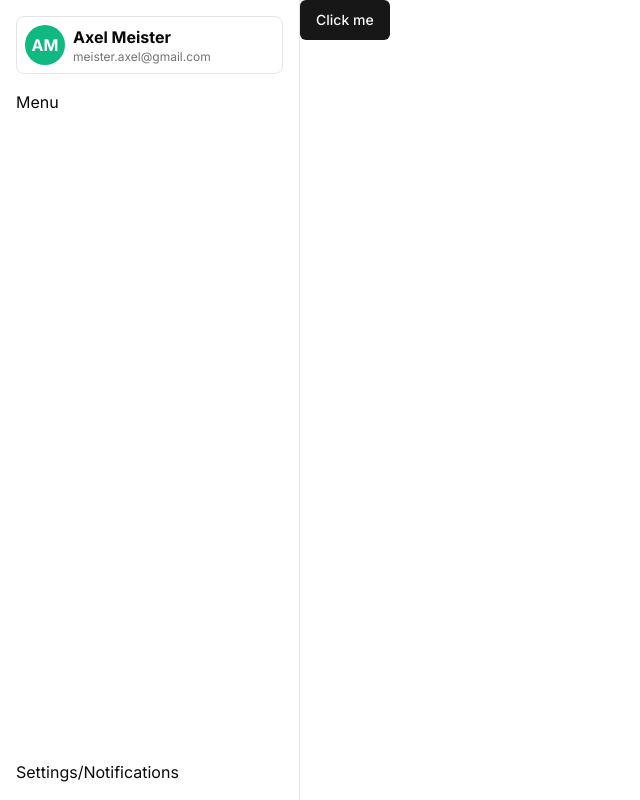
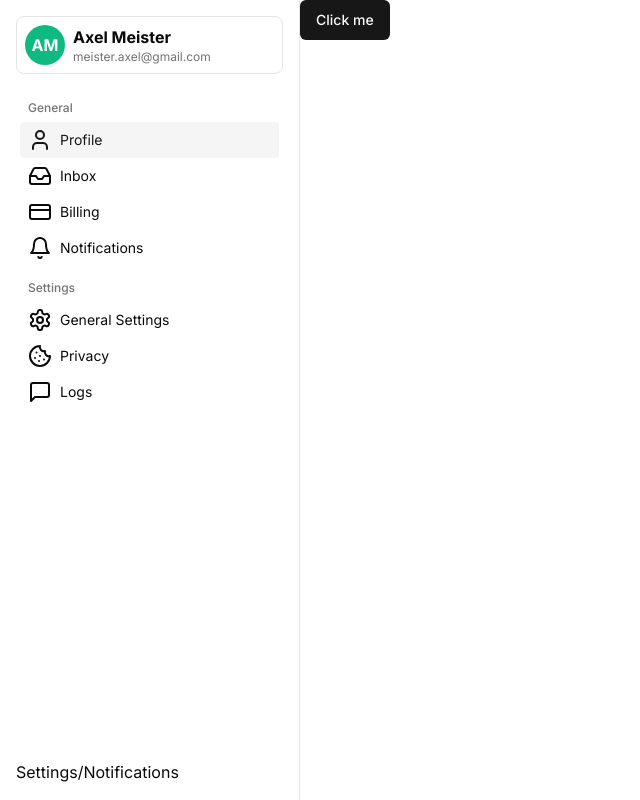
Before and after one commit to meisteraxel/shadcn-dashboard, a Next.js app: page / in a window 1280 px wide. Shown: the whole page, without its empty margins (0-640 px from the left). Built offline with nearby package versions, Linux system fonts and the light colour scheme.

Commit message:
styled and added items to sidebar

```diff
--- a/src/components/Sidebar.tsx
+++ b/src/components/Sidebar.tsx
@@ -1,14 +1,95 @@
 "use client";
 
+import {
+  BellIcon,
+  Cookie,
+  CreditCard,
+  Inbox,
+  MessageSquare,
+  Settings,
+  User,
+} from "lucide-react";
 import UserItem from "./UserItem";
+import {
+  Command,
+  CommandGroup,
+  CommandItem,
+  CommandList,
+} from "@/components/ui/command";
 
 export default function Sidebar() {
+  const menuList = [
+    {
+      group: "General",
+      items: [
+        {
+          link: "/",
+          icon: <User />,
+          text: "Profile",
+        },
+        {
+          link: "/",
+          icon: <Inbox />,
+          text: "Inbox",
+        },
+        {
+          link: "/",
+          icon: <CreditCard />,
+          text: "Billing",
+        },
+        {
+          link: "/",
+          icon: <BellIcon />,
+          text: "Notifications",
+        },
+      ],
+    },
+    {
+      group: "Settings",
+      items: [
+        {
+          link: "/",
+          icon: <Settings />,
+          text: "General Settings",
+        },
+        {
+          link: "/",
+          icon: <Cookie />,
+          text: "Privacy",
+        },
+
+        {
+          link: "/",
+          icon: <MessageSquare />,
+          text: "Logs",
+        },
+      ],
+    },
+  ];
   return (
     <div className="flex flex-col gap-4 w-[300px] min-w-[300px] border-r min-h-screen p-4">
       <div>
         <UserItem />
       </div>
-      <div className="grow">Menu</div>
+      <div className="grow">
+        <Command style={{ overflow: "visible" }}>
+          <CommandList style={{ overflow: "visible" }}>
+            {menuList.map((menu: any, key: number) => (
+              <CommandGroup key={key} heading={menu.group}>
+                {menu.items.map((option: any, optionKey: number) => (
+                  <CommandItem
+                    key={optionKey}
+                    className="flex gap-2 cursor-pointer"
+                  >
+                    {option.icon}
+                    {option.text}
+                  </CommandItem>
+                ))}
+              </CommandGroup>
+            ))}
+          </CommandList>
+        </Command>
+      </div>
       <div>Settings/Notifications</div>
     </div>
   );
```
